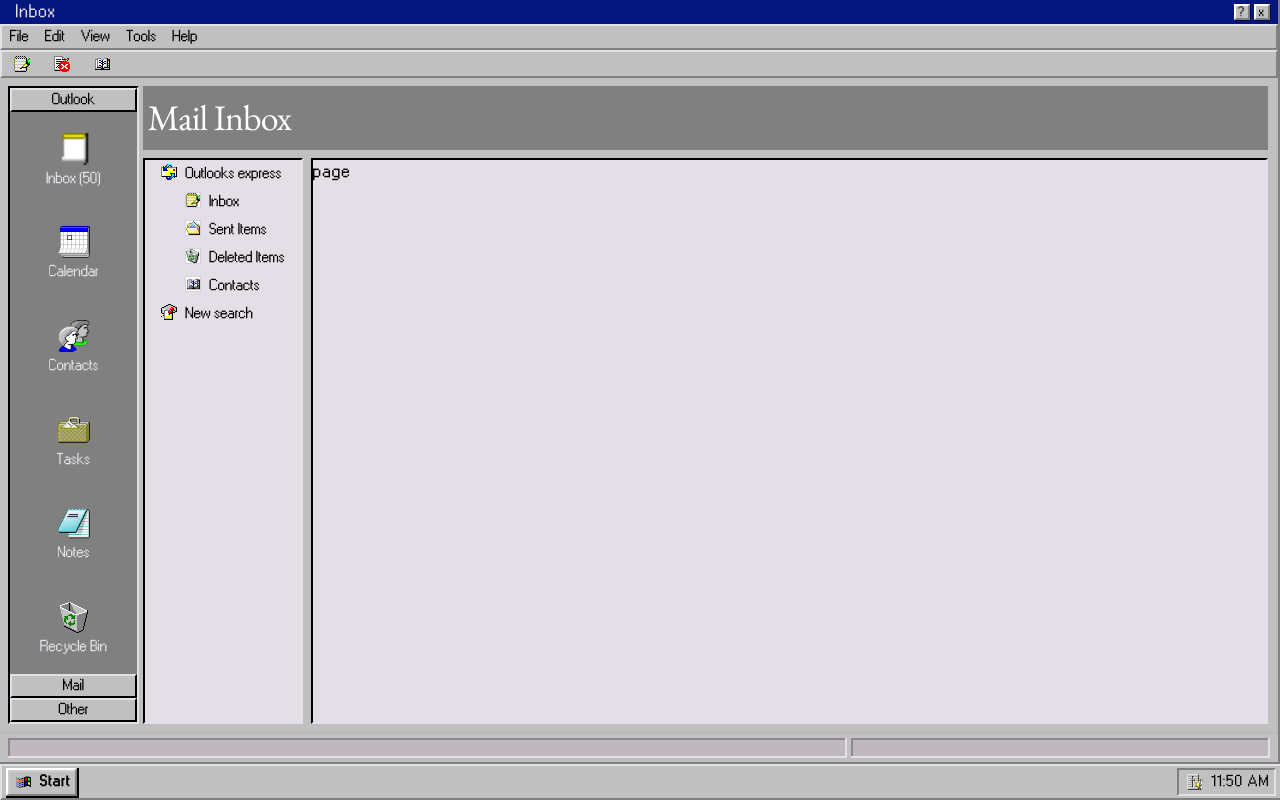
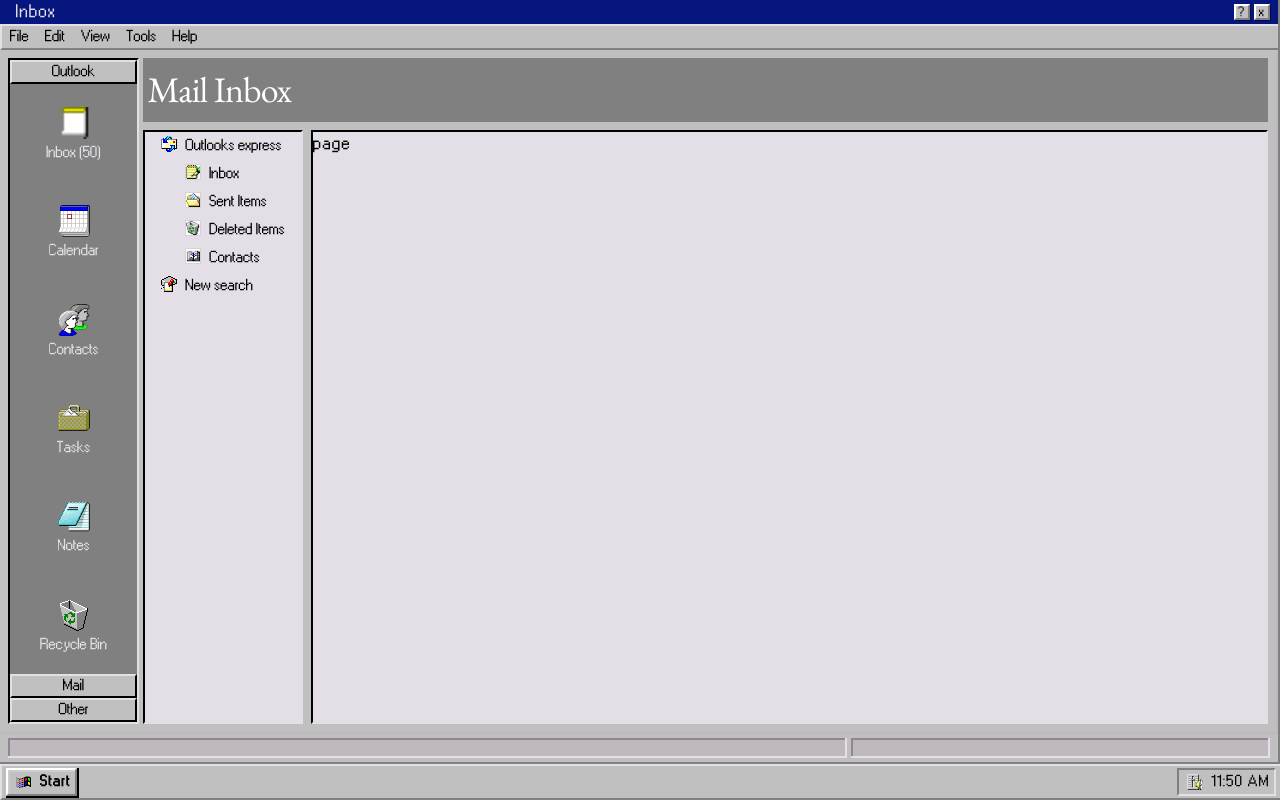
Before and after one commit to radovanbotik/windows, a Next.js app: page /inbox/recyclebin in a window 1280 px wide. Built offline with nearby package versions, Linux system fonts and the light colour scheme.

Commit message:
comment out quicklinks for inbox

```diff
--- a/app/inbox/layout.tsx
+++ b/app/inbox/layout.tsx
@@ -117,7 +117,7 @@
 
 function Navbar() {
   return (
-    <div className="flex border-2 border-t-windows-white border-l-windows-white border-b-windows-gray-400 border-r-windows-gray-400">
+    <div className="flex border-2 border-r-0 border-t-windows-white border-l-windows-white border-b-windows-gray-400">
       {actions.map(action => (
         <button key={action.name} className="leading-none text-sm py-1 px-2 tracking-tight">
           {action.name}
@@ -214,7 +214,7 @@
       <Window.Header>Inbox</Window.Header>
       <Window.Toolbar className="px-0 py-0">
         <Navbar />
-        <Quicklinks />
+        {/* <Quicklinks /> */}
       </Window.Toolbar>
       <Window.Body
         variant="window"
```
